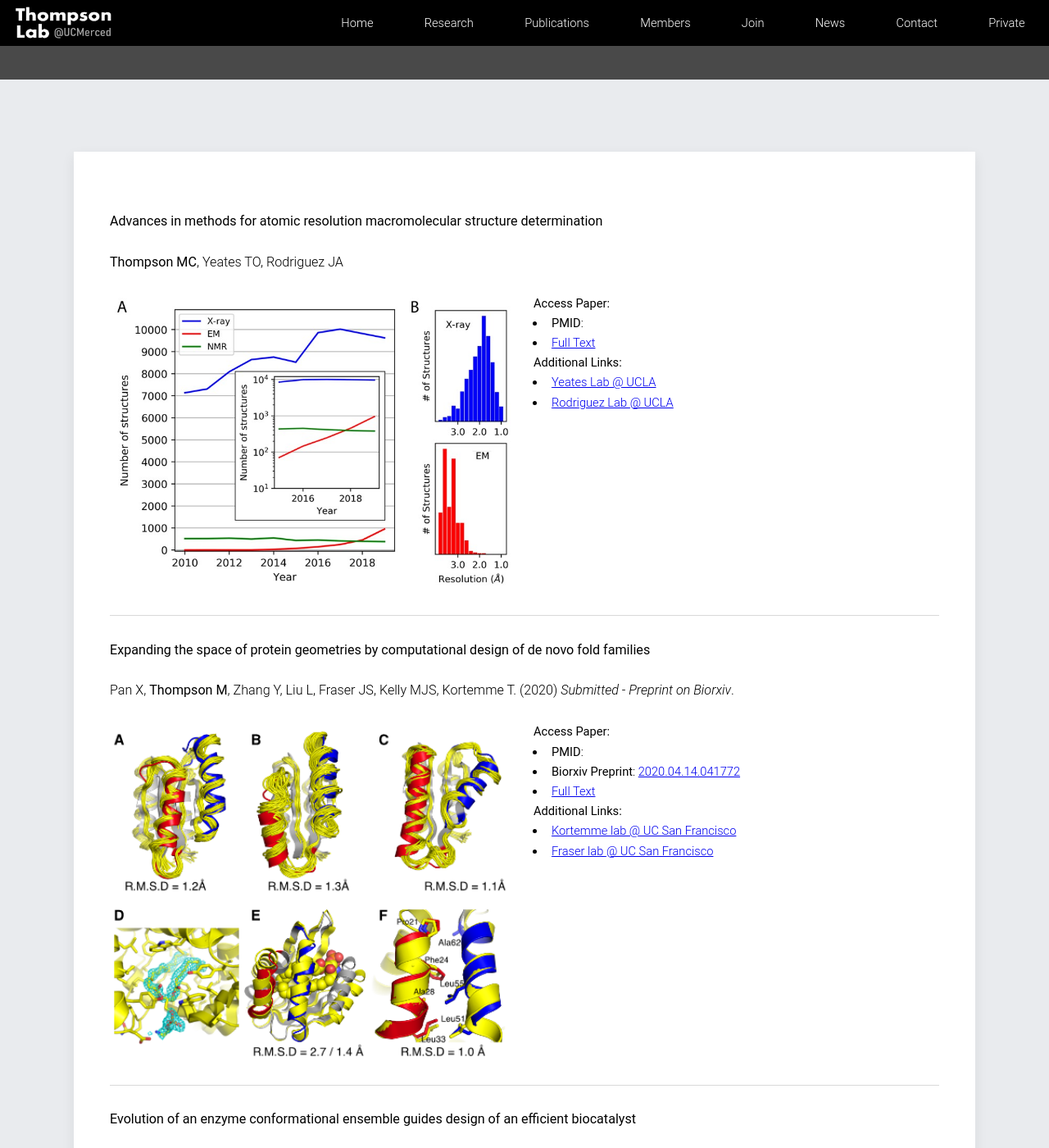
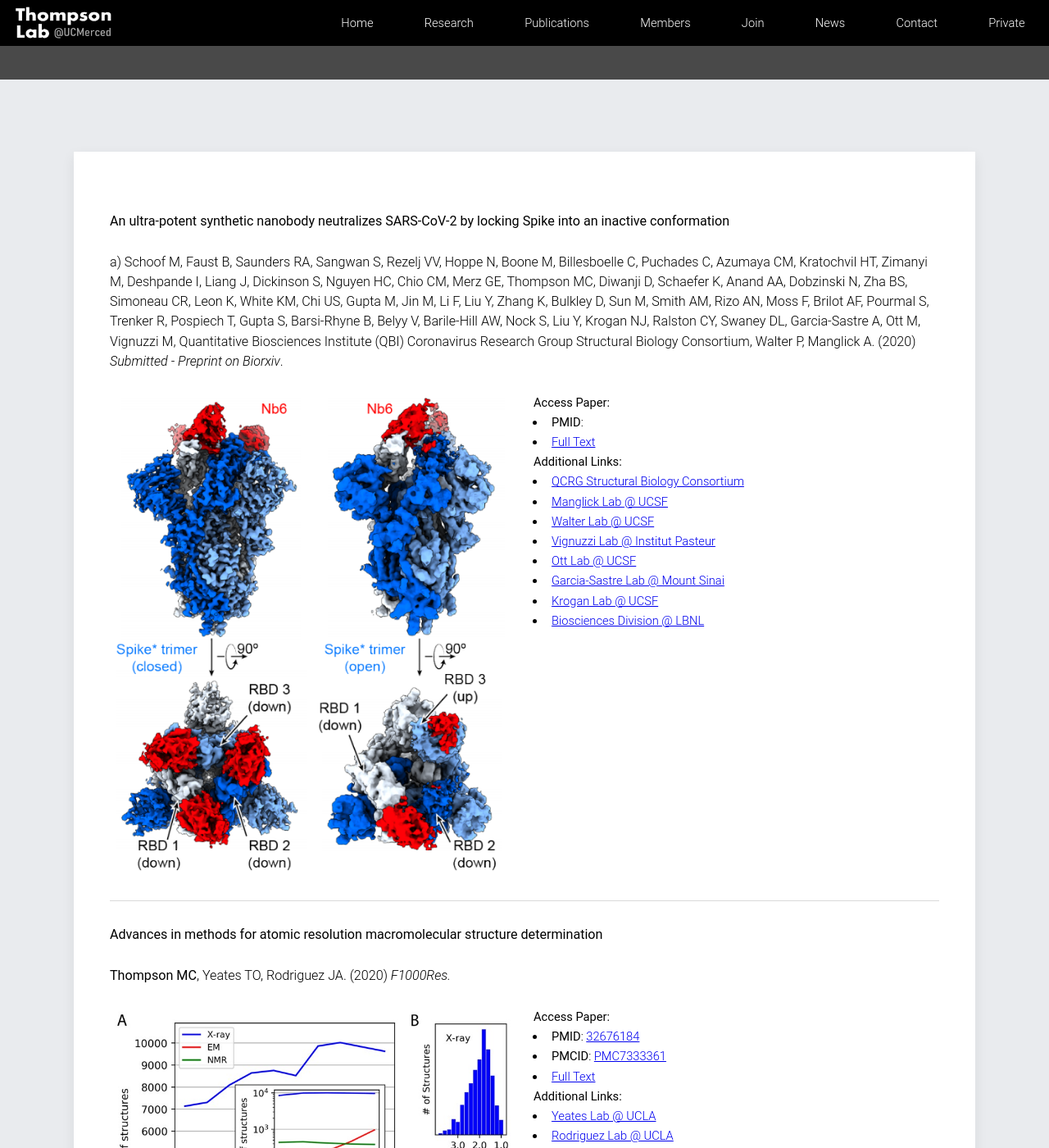
Before and after one commit to mthompson-lab/mthompson-lab.github.io, a Jekyll site: the page built from publications/index.html, in a window 1280 px wide and 1400 px high, scrolled down 191 px. Shown: the whole window at 82% size. Built offline with Jekyll 4.4.1, drawn with Linux system fonts in a browser that asks for light colours.

Commit message:
add spike paper
added spike biorxiv preprint

```diff
--- a/_data/publications.yml
+++ b/_data/publications.yml
@@ -14,12 +14,42 @@
 #       url: http://mullinslab.ucsf.edu/
 #
 
+- title: "**An ultra-potent synthetic nanobody neutralizes SARS-CoV-2 by locking Spike into an inactive conformation**"
+  citation: "a) Schoof M, Faust B, Saunders RA, Sangwan S, Rezelj VV, Hoppe N, Boone M, Billesboelle C, Puchades C, Azumaya CM, Kratochvil HT, Zimanyi M,
+  Deshpande I, Liang J, Dickinson S, Nguyen HC, Chio CM, Merz GE, Thompson MC, Diwanji D, Schaefer K, Anand AA, Dobzinski N, Zha BS, Simoneau CR, Leon K,
+  White KM, Chi US, Gupta M, Jin M, Li F, Liu Y, Zhang K, Bulkley D, Sun M, Smith AM, Rizo AN, Moss F, Brilot AF, Pourmal S, Trenker R, Pospiech T, Gupta S,
+  Barsi-Rhyne B, Belyy V, Barile-Hill AW, Nock S, Liu Y, Krogan NJ, Ralston CY, Swaney DL, Garcia-Sastre A, Ott M, Vignuzzi M,
+  Quantitative Biosciences Institute (QBI) Coronavirus Research Group Structural Biology Consortium, Walter P, Manglick A. (2020) *Submitted - Preprint on Biorxiv*."
+  date: 202008
+  image: '/images/pub/schoof_2020_1.png'
+  #pmid:
+  #pmcid:
+  pdf: '/pdf/schoof_2020_1.pdf'
+  links:
+    - name: QCRG Structural Biology Consortium
+      url: http://qbi.ucsf.edu/qcrg/structuralbiology
+    - name: Manglick Lab @ UCSF
+      url: https://www.mangliklab.com/
+    - name: Walter Lab @ UCSF
+      url: http://walterlab.ucsf.edu/
+    - name: Vignuzzi Lab @ Institut Pasteur
+      url: http://www.vignuzzilab.eu/
+    - name: Ott Lab @ UCSF
+      url: http://www.ottlab.ucsf.edu/
+    - name: Garcia-Sastre Lab @ Mount Sinai
+      url: https://labs.icahn.mssm.edu/garcia-sastre/
+    - name: Krogan Lab @ UCSF
+      url: https://kroganlab.ucsf.edu/krogan-lab
+    - name: Biosciences Division @ LBNL
+      url: https://biosciences.lbl.gov/
+
+
 - title: "**Advances in methods for atomic resolution macromolecular structure determination**"
-  citation: "**Thompson MC**, Yeates TO, Rodriguez JA"
+  citation: "**Thompson MC**, Yeates TO, Rodriguez JA. (2020) *F1000Res.*"
   date: 202007
   image: '/images/pub/thompson_2020_1.jpg'
-  #pmid:
-  #pmcid:
+  pmid: 32676184
+  pmcid: PMC7333361
   pdf: '/pdf/thompson_2020_1.pdf'
   links:
     - name: Yeates Lab @ UCLA
```
Also changed, not shown: images/pub/schoof_2020_1.png (added), 1 other file.
